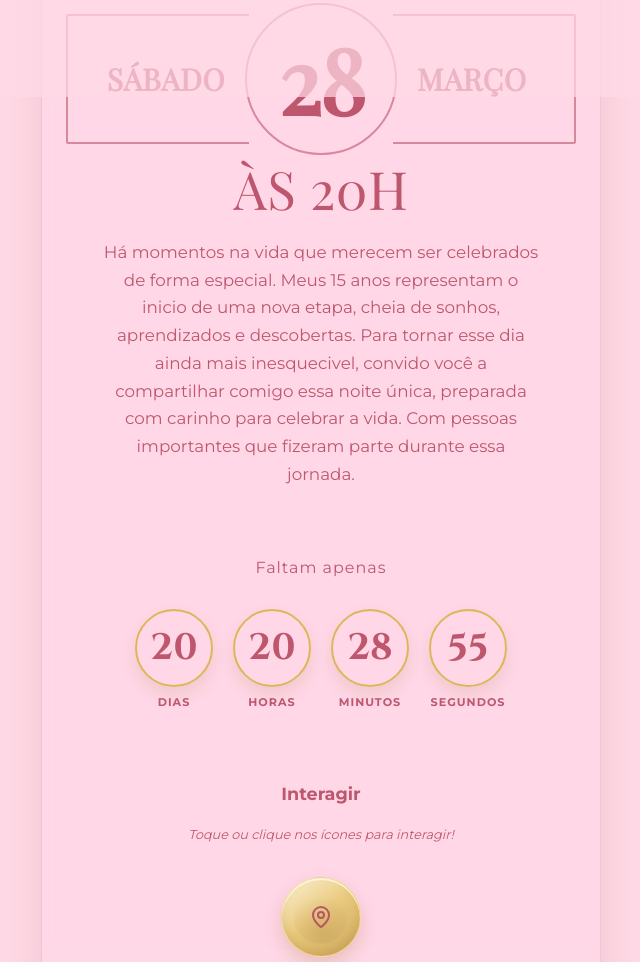
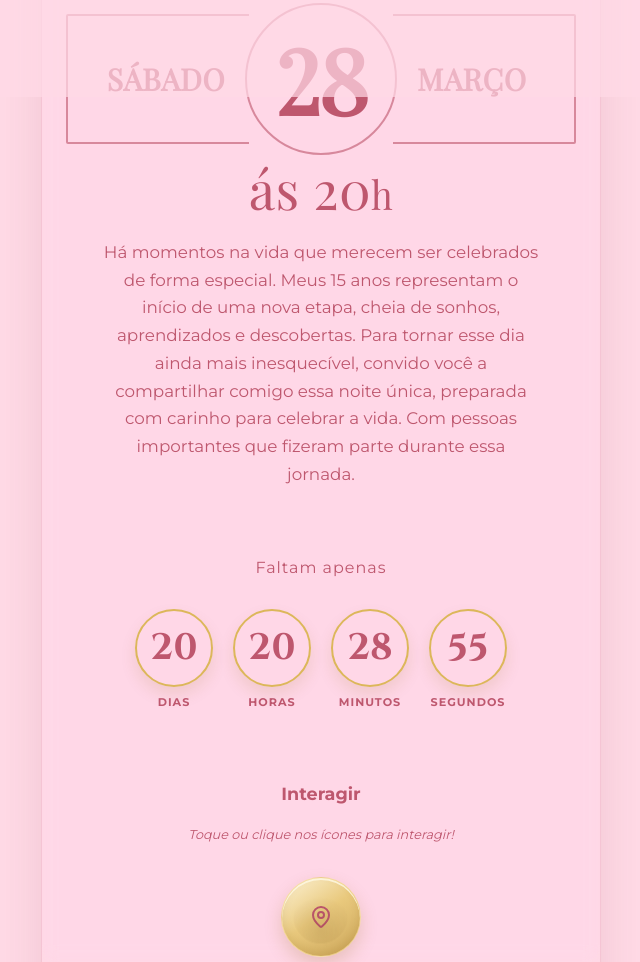
Before and after one commit to gilson85dasilva/ConviteSopfiaXV, a plain HTML site: page index.html in a window 1280 px wide. Shown: the part 743-1705 px from the top of the page, without its empty margins (319-959 px from the left). Drawn offline with nearby package versions, Linux system fonts and the light colour scheme; a web font is replaced by a local one.

Commit message:
modificação tamanho das letras

```diff
--- a/index.html
+++ b/index.html
@@ -41,11 +41,11 @@
                         <span class="day-big">28</span>
                         <span class="date-label right">MAR&Ccedil;O</span>
                     </div>
-                    <p class="date-time">&Agrave;S 20H</p>
+                    <p class="date-time">ás 20<span class="time-unit">h</span></p>
                     <p class="date-description">
                        Há momentos na vida que merecem ser celebrados de forma especial.
-                       Meus 15 anos representam o inicio de uma nova etapa, cheia de sonhos, aprendizados e descobertas.
-                       Para tornar esse dia ainda mais inesquecivel, convido você a compartilhar comigo essa noite única, preparada com carinho para celebrar a vida.
+                       Meus 15 anos representam o início de uma nova etapa, cheia de sonhos, aprendizados e descobertas.
+                       Para tornar esse dia ainda mais inesquecível, convido você a compartilhar comigo essa noite única, preparada com carinho para celebrar a vida.
                        Com pessoas importantes que fizeram parte durante essa jornada.
                     </p>
                 </section>
--- a/src/css/style.css
+++ b/src/css/style.css
@@ -422,6 +422,8 @@ body {
     font-family: 'Playfair Display', serif;
     font-size: clamp(4.3rem, 8.8vw, 5.6rem);
     font-weight: 700;
+    font-variant-numeric: lining-nums tabular-nums;
+    font-feature-settings: "lnum" 1, "tnum" 1;
     color: #be576e;
     letter-spacing: -2px;
     line-height: 1;
@@ -437,6 +439,14 @@ body {
     line-height: 1;
     letter-spacing: 0.5px;
     color: #be576e;
+}
+
+.date-time .time-unit {
+    font-size: 0.7em;
+    line-height: 1;
+    display: inline-block;
+    transform: scaleY(1.08);
+    transform-origin: bottom;
 }
 
 .date-description {
```
